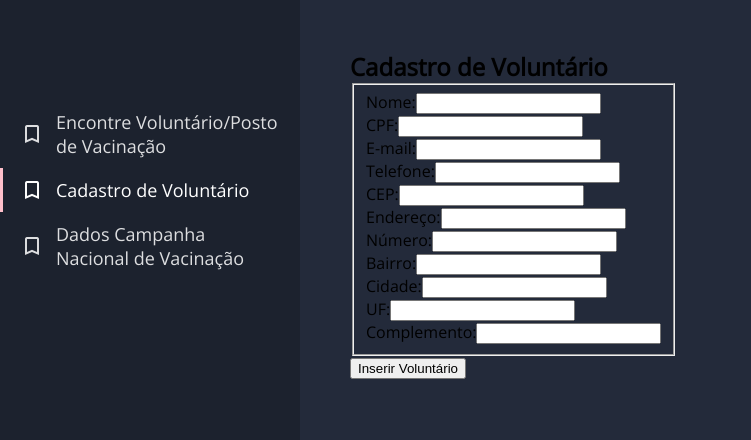
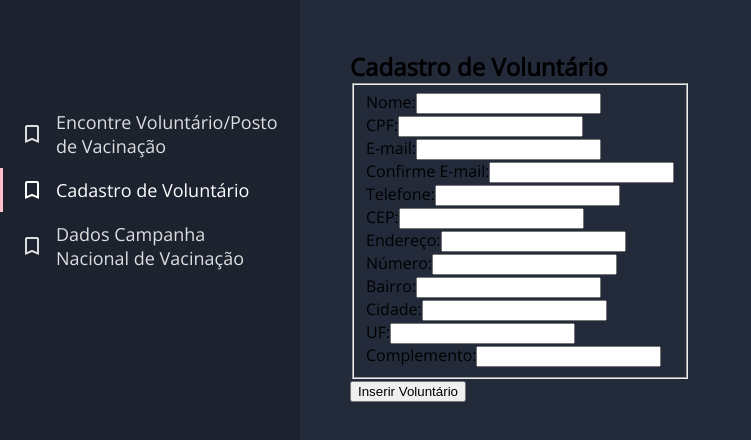
Before and after one commit to ricardon91/TechAngels-USJT, an Angular app in the folder Angular/: page /cadastroVoluntario in a window 1280 px wide. Shown: the top 440 px of the page, without its empty margins (0-751 px from the left). Built offline with nearby package versions, Linux system fonts and the light colour scheme.

Commit message:
descomentado confirmar email

```diff
--- a/Angular/src/app/voluntario/voluntario-inserir/voluntario-inserir.component.html
+++ b/Angular/src/app/voluntario/voluntario-inserir/voluntario-inserir.component.html
@@ -35,12 +35,12 @@
                   id="id_email" ngModel #email="ngModel"/>
               </div>
             </div>
-            <!-- <div class="form-row confirmacao_email">
+            <div class="form-row confirmacao_email">
               <div class="fieldBox-first required">
                 <label for="id_confirmacao_email" title="Preenchimento obrigatório">Confirme E-mail:</label><input
                   type="email" name="confirmacao_email" id="id_confirmacao_email" />
               </div>
-            </div> -->
+            </div>
             <div class="form-row fone">
               <div class="fieldBox-first required">
                 <label for="id_fone" title="Preenchimento obrigatório">Telefone:</label><input type="text"
```
